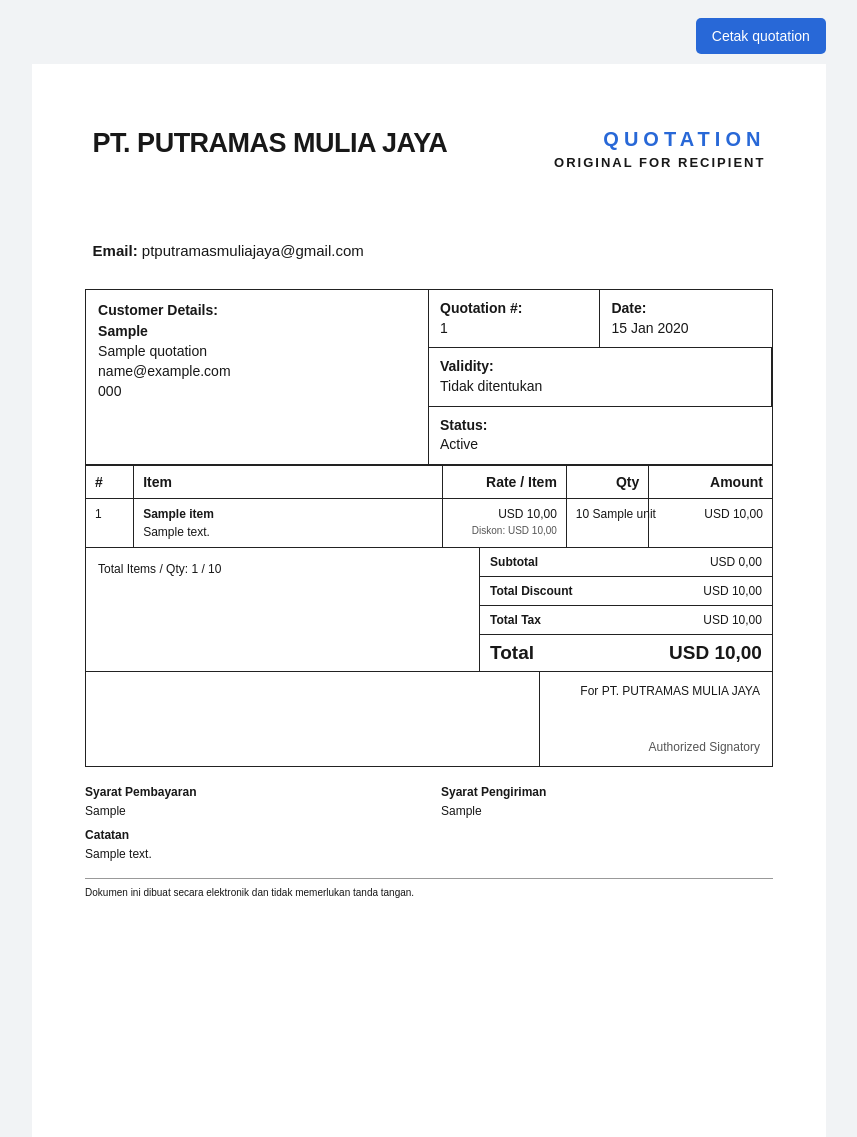
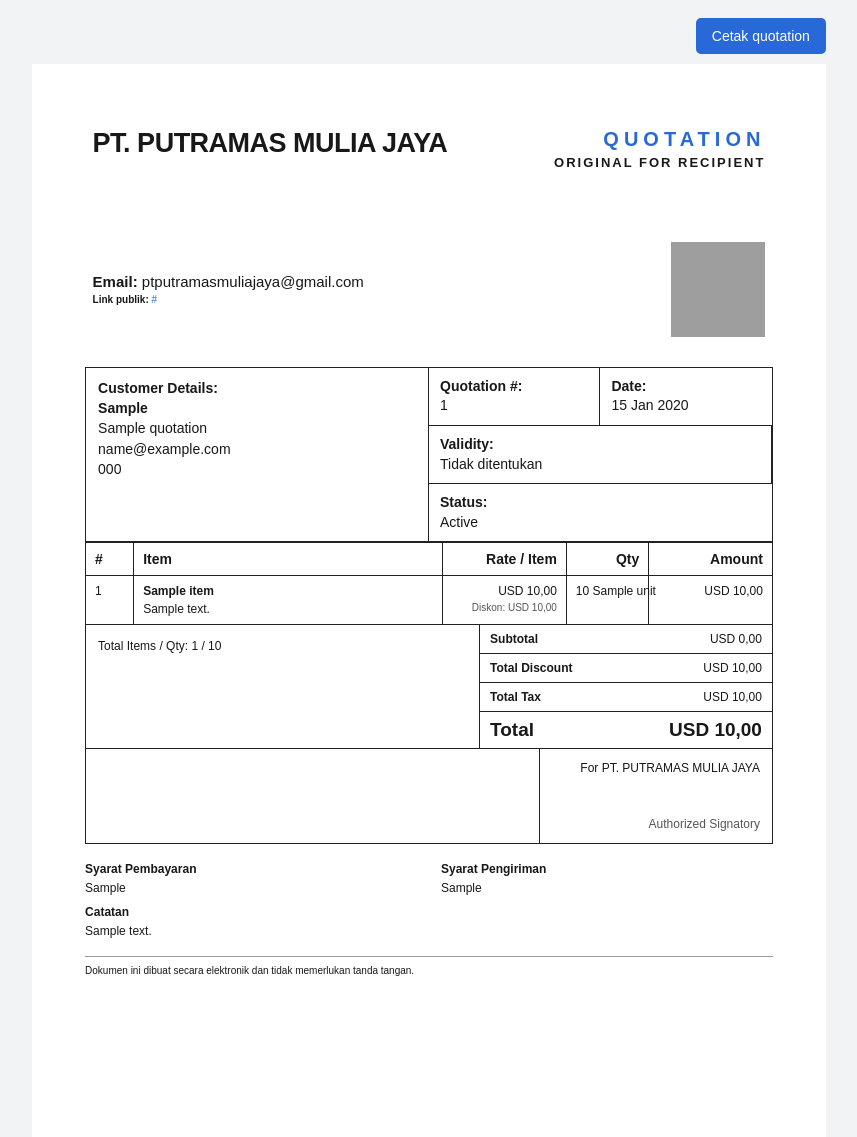
Before and after one commit to apischiang/filfil, a Laravel app: template resources/views/quotations/trading/print.blade.php in a window 1280 px wide. Shown: the top 1137 px of the page, without its empty margins (211-1068 px from the left). Run offline with Laravel 12, Linux system fonts and the light colour scheme; the template is opened without the code that fills it: most values are stand-ins (such as "Sample title", 1, 10 or a date in 2020); grey boxes are pictures that could not be loaded.

Commit message:
feat(quotation-trading): Add public sharing and image support for quotations
- Add public_token to quotation_tradings table for secure public sharing
- Add image_path to quotation_trading_items table for product images
- Implement showPublic() method to display quotations via public token
- Add FileUpload component for product images in quotation items
- Generate QR code for public quotation URL in print view
- Add public_url field to display generated sharing link
- Update model relationships and fillable attributes
- Auto-generate public token on quotation creation using Str::random(48)
- Support public viewing without authentication via public token route
- Enhance print view with QR code and public URL display

```diff
--- a/app/Http/Controllers/QuotationTradingPrintController.php
+++ b/app/Http/Controllers/QuotationTradingPrintController.php
@@ -3,6 +3,7 @@
 namespace App\Http\Controllers;
 
 use App\Models\QuotationTrading;
+use chillerlan\QRCode\QRCode;
 use Illuminate\Support\Facades\Gate;
 use Illuminate\View\View;
 
@@ -12,8 +13,26 @@ class QuotationTradingPrintController extends Controller
     {
         Gate::authorize('view', $quotationTrading);
 
+        return $this->renderDocument($quotationTrading);
+    }
+
+    public function showPublic(string $publicToken): View
+    {
+        $quotation = QuotationTrading::query()
+            ->where('public_token', $publicToken)
+            ->firstOrFail();
+
+        return $this->renderDocument($quotation);
+    }
+
+    private function renderDocument(QuotationTrading $quotation): View
+    {
+        $publicUrl = route('quotation.public', $quotation->public_token);
+
         return view('quotations.trading.print', [
-            'quotation' => $quotationTrading->load(['items', 'customerTrading']),
+            'quotation' => $quotation->load(['items', 'customerTrading']),
+            'publicUrl' => $publicUrl,
+            'qrCode' => (new QRCode)->render($publicUrl),
         ]);
     }
 }
--- a/app/Models/QuotationTradingItem.php
+++ b/app/Models/QuotationTradingItem.php
@@ -12,6 +12,7 @@ use Illuminate\Database\Eloquent\Relations\BelongsTo;
     'quotation_trading_id',
     'item_name',
     'description',
+    'image_path',
     'quantity',
     'unit',
     'unit_price',
--- a/resources/views/quotations/trading/print.blade.php
+++ b/resources/views/quotations/trading/print.blade.php
@@ -15,8 +15,12 @@
         .company { font-size: 27px; font-weight: 700; letter-spacing: -.5px; }
         .document-title { text-align: right; font-size: 20px; font-weight: 700; letter-spacing: 5px; color: #2868d7; }
         .document-copy { margin-top: 4px; font-size: 13px; font-weight: 700; letter-spacing: 2px; }
-        .email { margin: 0 2mm 8mm; font-size: 15px; }
+        .public-access { display: flex; align-items: center; justify-content: space-between; gap: 12px; margin: 0 2mm 8mm; }
+        .email { margin: 0 0 4px; font-size: 15px; }
         .email strong { font-weight: 700; }
+        .public-link { margin: 0; font-size: 10px; overflow-wrap: anywhere; }
+        .public-link a { color: #2868d7; text-decoration: none; }
+        .qr-code { display: block; width: 25mm; height: 25mm; flex: 0 0 25mm; }
         .details { display: grid; grid-template-columns: 1fr 1fr; border: 1.5px solid #222; margin-bottom: 0; }
         .customer { min-height: 100px; padding: 10px 12px; border-right: 1px solid #222; font-size: 14px; line-height: 1.45; }
         .customer strong, .meta strong { display: block; }
@@ -52,20 +56,42 @@
         .terms p { margin: 0; white-space: pre-line; line-height: 1.4; }
         .notes { grid-column: 1 / -1; }
         .footer { margin-top: 16px; padding-top: 8px; border-top: 1px solid #999; font-size: 10px; }
-        @page { size: A4 portrait; margin: 0; }
+        .image-sheet { width: 210mm; min-height: 297mm; margin: 0 auto 24px; padding: 17mm 14mm 12mm; background: white; page-break-before: always; break-before: page; }
+        .image-heading { margin: 0 0 12mm; border-bottom: 1.5px solid #222; padding-bottom: 5mm; font-size: 22px; }
+        .image-gallery { display: grid; grid-template-columns: repeat(2, minmax(0, 1fr)); gap: 12mm 10mm; }
+        .image-card { margin: 0; break-inside: avoid; page-break-inside: avoid; text-align: center; }
+        .image-card img { display: block; width: 100%; height: 105mm; object-fit: contain; }
+        .image-card figcaption { margin-top: 4mm; font-size: 13px; font-weight: 700; }
+        @page {
+            size: A4 portrait;
+            margin: 10mm 12mm 16mm;
+
+            @bottom-right {
+                content: "Halaman " counter(page) " dari " counter(pages);
+                color: #555;
+                font-family: Arial, Helvetica, sans-serif;
+                font-size: 9px;
+            }
+        }
         @media print {
             body { background: white; }
             .toolbar { display: none; }
-            .sheet { width: 210mm; min-height: 297mm; margin: 0; padding: 15mm 12mm 10mm; }
-            tr { break-inside: avoid; }
+            .sheet, .image-sheet { width: auto; min-height: 0; margin: 0; padding: 0; }
+            thead { display: table-header-group; }
+            tfoot { display: table-footer-group; }
+            tr { break-inside: avoid; page-break-inside: avoid; }
         }
         @media screen and (max-width: 760px) {
             .toolbar, .sheet { width: 100%; }
             .sheet { min-height: 100vh; padding: 24px 16px; }
+            .image-sheet { width: 100%; min-height: 100vh; padding: 24px 16px; }
+            .image-gallery { grid-template-columns: 1fr; }
+            .image-card img { height: auto; max-height: 110mm; }
             .header { margin: 0 0 40px; gap: 20px; }
             .company { font-size: 19px; }
             .document-title { font-size: 15px; letter-spacing: 3px; }
             .document-copy { font-size: 9px; letter-spacing: 1px; }
+            .qr-code { width: 22mm; height: 22mm; flex-basis: 22mm; }
             .customer, .meta > div { font-size: 11px; }
             .summary { grid-template-columns: 1fr; }
             .summary-note { border-right: 0; border-bottom: 1px solid #222; }
@@ -87,7 +113,13 @@
             </div>
         </header>
 
-        <p class="email"><strong>Email:</strong> ptputramasmuliajaya@gmail.com</p>
+        <section class="public-access">
+            <div>
+                <p class="email"><strong>Email:</strong> ptputramasmuliajaya@gmail.com</p>
+                <p class="public-link"><strong>Link publik:</strong> <a href="{{ $publicUrl }}">{{ $publicUrl }}</a></p>
+            </div>
+            <img class="qr-code" src="{{ $qrCode }}" alt="QR code untuk membuka quotation publik">
+        </section>
 
         <section class="details">
             <div class="customer">
@@ -181,5 +213,18 @@
 
         <footer class="footer">Dokumen ini dibuat secara elektronik dan tidak memerlukan tanda tangan.</footer>
     </main>
+    @if ($quotation->items->contains(fn ($item): bool => filled($item->image_path)))
+        <section class="image-sheet">
+            <h1 class="image-heading">Gambar Barang</h1>
+            <div class="image-gallery">
+                @foreach ($quotation->items->filter(fn ($item): bool => filled($item->image_path)) as $item)
+                    <figure class="image-card">
+                        <img src="{{ Illuminate\Support\Facades\Storage::disk('public')->url($item->image_path) }}" alt="{{ $item->item_name }}">
+                        <figcaption>{{ $item->item_name }}</figcaption>
+                    </figure>
+                @endforeach
+            </div>
+        </section>
+    @endif
 </body>
 </html>
--- a/routes/web.php
+++ b/routes/web.php
@@ -7,3 +7,5 @@ Route::view('/welcome', 'welcome')->name('home');
 Route::get('/trading/quotation/{quotationTrading}/print', QuotationTradingPrintController::class)
     ->middleware('auth')
     ->name('trading.quotation.print');
+Route::get('/q/{publicToken}', [QuotationTradingPrintController::class, 'showPublic'])
+    ->name('quotation.public');
```
Also changed, not shown: app/Filament/Resources/QuotationTradings/Schemas/QuotationTradingForm.php (+20 -9 lines), app/Models/QuotationTrading.php (+8 -0 lines), database/migrations/2026_11_18_081850_add_public_token_to_quotation_tradings_table.php (added), database/migrations/2026_11_18_085904_add_image_path_to_quotation_trading_items_table.php (added).
